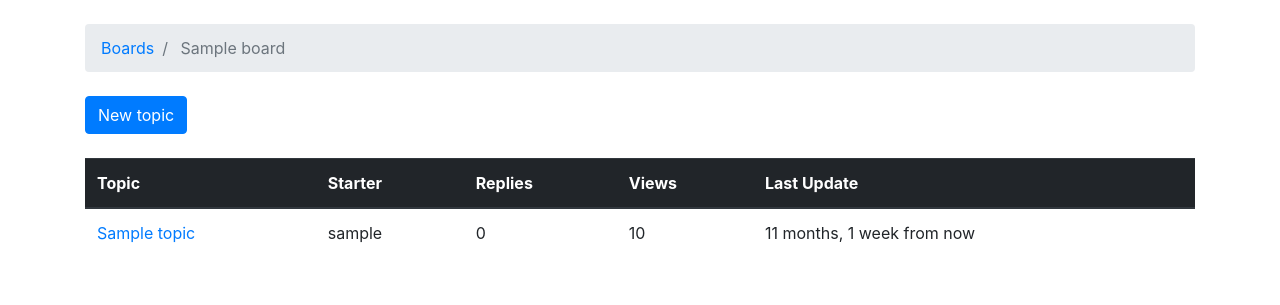
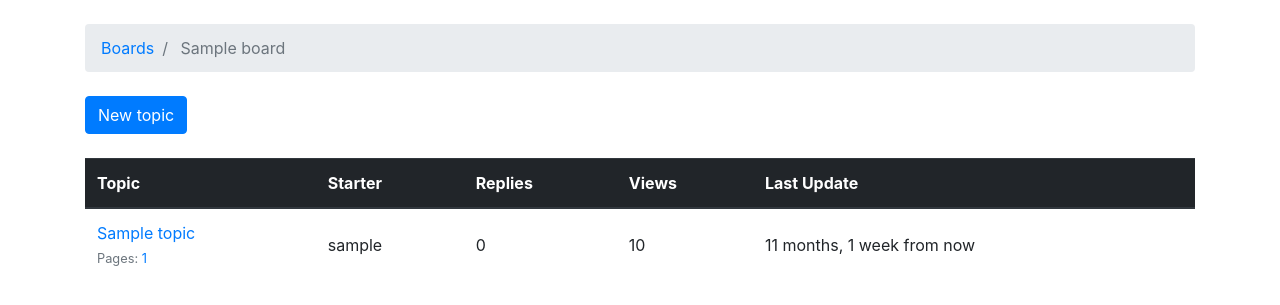
Before and after one commit to XyoloJR/tuto, a Django app: page /class_boards/1/ in a window 1280 px wide. Shown: the part 74-379 px from the top of the page. Run offline with Django 3.2, Linux system fonts and the light colour scheme; a user stored in the database is signed in; tables that the repository leaves empty hold one stand-in row (values such as "Sample post"); some libraries are stand-ins or nearby versions.

Commit message:
added page access from topic list view

```diff
--- a/project/boards/models.py
+++ b/project/boards/models.py
@@ -3,6 +3,7 @@ from django.contrib.auth.models import User
 from django.utils.text import Truncator
 from django.utils.html import mark_safe
 from markdown import markdown
+from math import ceil
 
 
 # Create your models here.
@@ -30,6 +31,22 @@ class Topic(models.Model):
     def __str__(self):
         return self.subject
 
+    def get_page_count(self):
+        count = self.posts.count()
+        pages = count / 20
+        return ceil(pages)
+
+    def has_many_pages(self, count=None):
+        if count is None:
+            count = self.get_page_count()
+        return count > 6
+
+    def get_page_range(self):
+        count = self.get_page_count()
+        if self.has_many_pages(count):
+            return range(1, 5)
+        return range(1, count + 1)
+
 
 class Post(models.Model):
     message = models.TextField(max_length=4000)
--- a/project/boards/views.py
+++ b/project/boards/views.py
@@ -106,8 +106,13 @@ class PostListView(ListView):
     paginate_by = 2
 
     def get_context_data(self, **kwargs):
-        self.topic.views += 1
-        self.topic.save()
+
+        session_key = 'viewed_topic_{}'.format(self.topic.pk)
+        if not self.request.session.get(session_key, False):
+            self.topic.views += 1
+            self.topic.save()
+            self.request.session[session_key] = True
+
         kwargs['topic'] = self.topic
         return super().get_context_data(**kwargs)
 
@@ -133,7 +138,7 @@ def reply_topic(request, pk, topic_pk):
             post.created_by = request.user
             post.save()
 
-            topic.last_update = post.created_at
+            topic.last_update = timezone.now()
             topic.save()
 
             return redirect('topic_posts', pk=pk, topic_pk=topic_pk)
--- a/project/templates/topics_list.html
+++ b/project/templates/topics_list.html
@@ -34,14 +34,26 @@
     </thead>
     <tbody>
     {% for topic in topics %}
+      {% url 'topic_posts' board.pk topic.pk as topic_url %}
       <tr>
         <td>
-          <a href="{% url 'topic_posts' board.pk topic.pk %}">{{ topic.subject }}</a>
+          <p class="mb-0">
+            <a href="{% url 'topic_posts' board.pk topic.pk %}">{{ topic.subject }}</a>
+          </p>
+          <small class="text-muted">
+            Pages:
+            {% for i in topic.get_page_range %}
+              <a href="{{ topic_url }}?page={{ i }}">{{ i }}</a>
+            {% endfor %}
+            {% if topic.has_many_pages %}
+              ... <a href="{{ topic_url }}?page={{ topic.get_page_count }}">Last Page</a>
+            {% endif %}
+          </small>
         </td>
-        <td>{{ topic.starter.username }}</td>
-        <td>{{ topic.replies }}</td>
-        <td>{{ topic.views }}</td>
-        <td>{{ topic.last_update|naturaltime }}</td>
+        <td class="align-middle">{{ topic.starter.username }}</td>
+        <td class="align-middle">{{ topic.replies }}</td>
+        <td class="align-middle">{{ topic.views }}</td>
+        <td class="align-middle">{{ topic.last_update|naturaltime }}</td>
       </tr>
     {% endfor %}
     </tbody>
```
